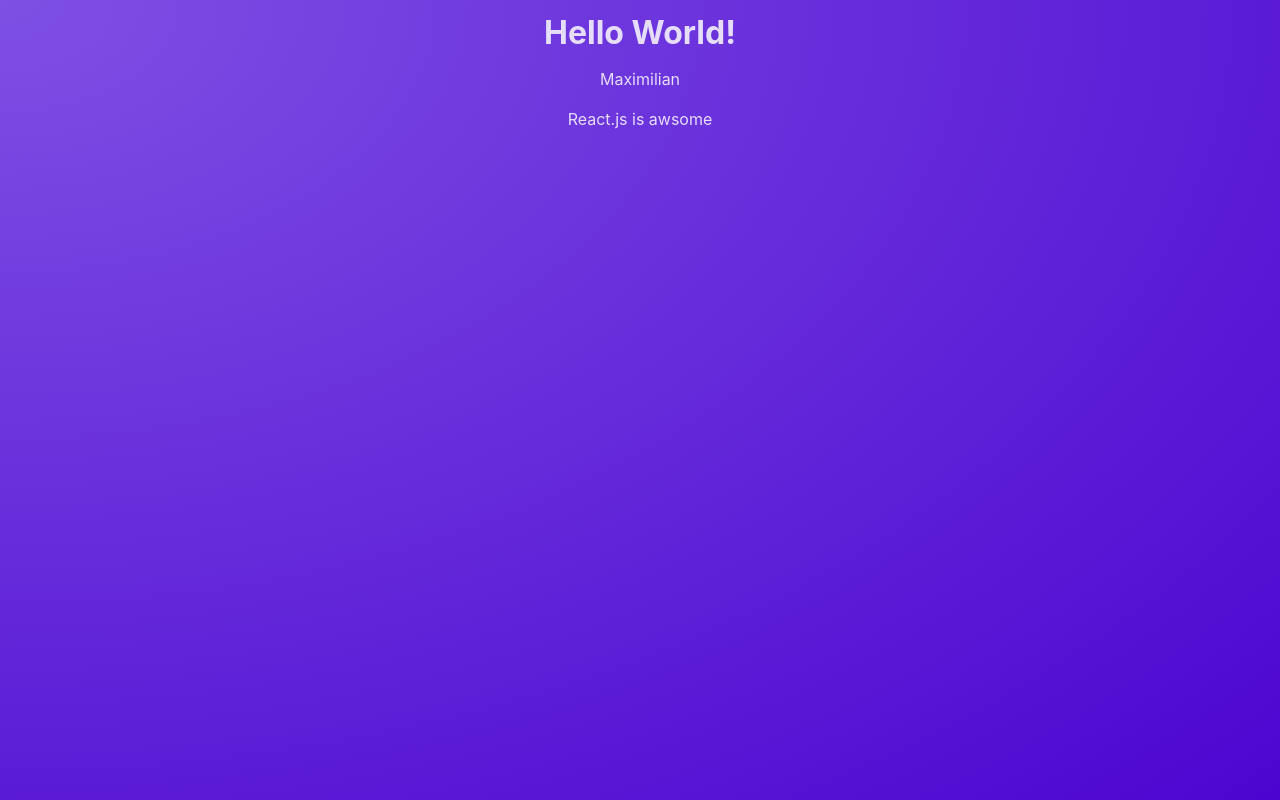
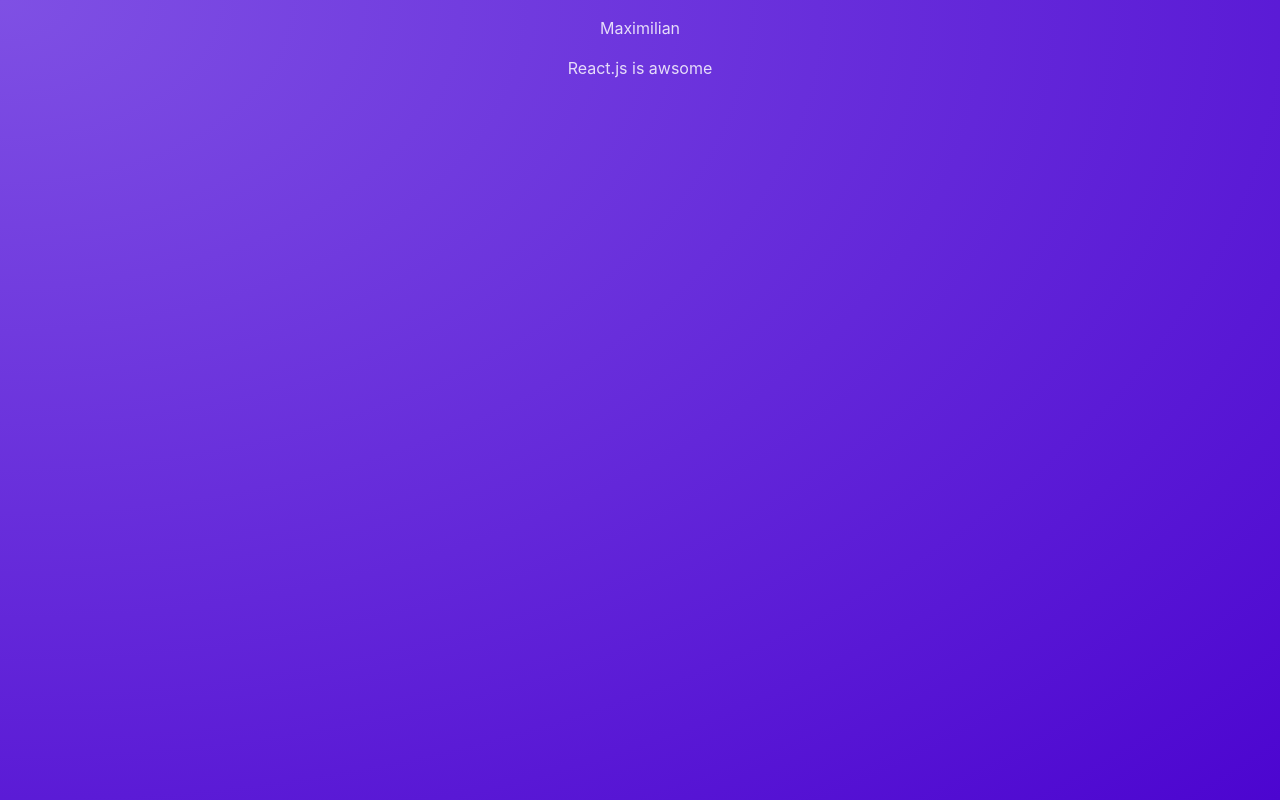
Before and after one commit to mohamedmonirshabana/reactjsRevsion, a React (Vite) app: page / in a window 1280 px wide. Built offline with nearby package versions, Linux system fonts and the light colour scheme.

Commit message:
fix problem

```diff
--- a/src/App.jsx
+++ b/src/App.jsx
@@ -1,11 +1,6 @@
 import Post from './components/Post';
 function App() {
-  return (
-    <>
-      <h1>Hello World!</h1>
-      <Post />
-    </>
-  );
+  return <Post />;
 }
 
 export default App;
```
